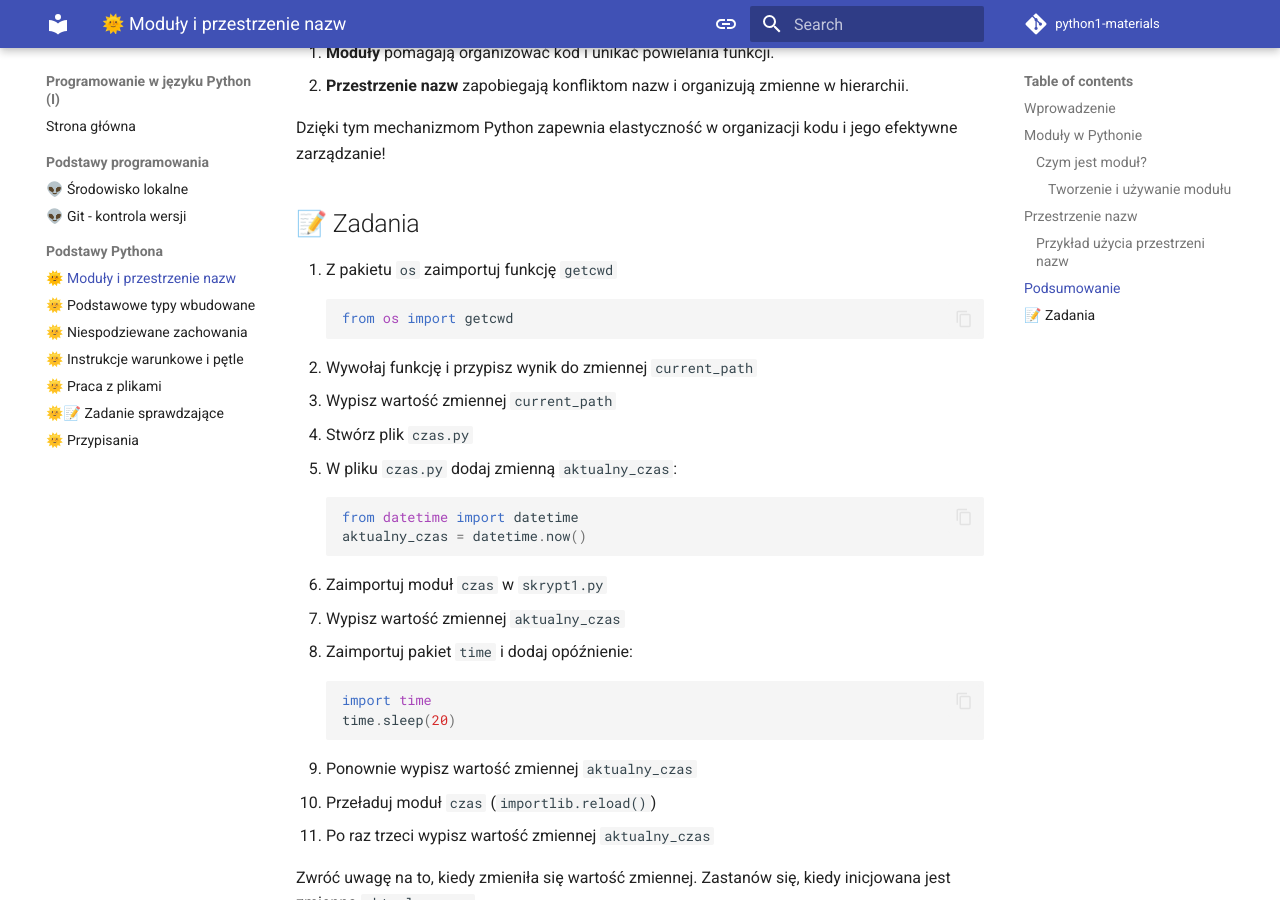
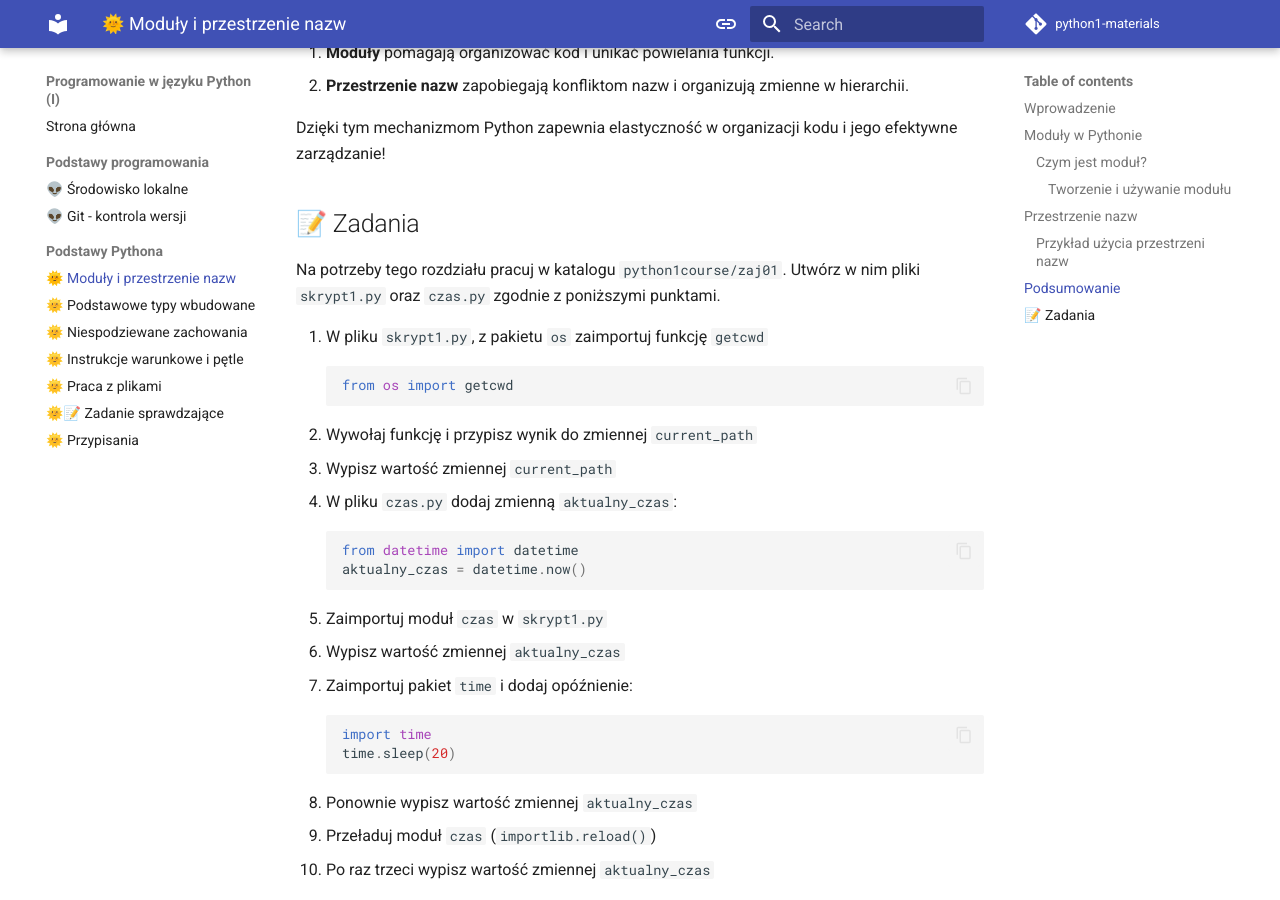
Before and after one commit to eo-agh/python1-materials, an MkDocs documentation site: the page built from docs/zaj01/moduly_przestrzenie.md, in a window 1280 px wide and 900 px high, scrolled down 1631 px. Built offline with MkDocs 1.6.1 and Material for MkDocs 9.7.7, drawn with Linux system fonts in a browser that asks for light colours; comment, search, counter and statistics services are not loaded.

Commit message:
feat: GIN zaj01 p2

````diff
--- a/docs/zaj01/moduly_przestrzenie.md
+++ b/docs/zaj01/moduly_przestrzenie.md
@@ -63,27 +63,28 @@ Dzięki tym mechanizmom Python zapewnia elastyczność w organizacji kodu i jego
 
 ## 📝 Zadania
 
-  1. Z pakietu `os` zaimportuj funkcję `getcwd`
+Na potrzeby tego rozdziału pracuj w katalogu `python1course/zaj01`. Utwórz w nim pliki `skrypt1.py` oraz `czas.py` zgodnie z poniższymi punktami.
+
+  1. W pliku `skrypt1.py`, z pakietu `os` zaimportuj funkcję `getcwd`
      ```python
      from os import getcwd
      ```
   2. Wywołaj funkcję i przypisz wynik do zmiennej `current_path`
   3. Wypisz wartość zmiennej `current_path`
-  4. Stwórz plik `czas.py`
-  5. W pliku `czas.py` dodaj zmienną `aktualny_czas`:
+  4. W pliku `czas.py` dodaj zmienną `aktualny_czas`:
      ```python
      from datetime import datetime
      aktualny_czas = datetime.now()
      ```
-  6. Zaimportuj moduł `czas` w `skrypt1.py`
-  7. Wypisz wartość zmiennej `aktualny_czas`
-  8. Zaimportuj pakiet `time` i dodaj opóźnienie:
+  5. Zaimportuj moduł `czas` w `skrypt1.py`
+  6. Wypisz wartość zmiennej `aktualny_czas`
+  7. Zaimportuj pakiet `time` i dodaj opóźnienie:
      ```python
      import time
      time.sleep(20)
      ```
-  9. Ponownie wypisz wartość zmiennej `aktualny_czas`
-  10. Przeładuj moduł `czas` (`importlib.reload()`)
-  11. Po raz trzeci wypisz wartość zmiennej `aktualny_czas`
+  8. Ponownie wypisz wartość zmiennej `aktualny_czas`
+  9. Przeładuj moduł `czas` (`importlib.reload()`)
+  10. Po raz trzeci wypisz wartość zmiennej `aktualny_czas`
 
 Zwróć uwagę na to, kiedy zmieniła się wartość zmiennej. Zastanów się, kiedy inicjowana jest zmienna `aktualny_czas`.
````
Also changed, not shown: docs/zaj01/instrukcje_petle.md (+2 -0 lines), docs/zaj01/przypisania.md (+2 -0 lines), docs/zaj01/typy_wbudowane.md (+1 -1 lines), docs/zaj01/zadania_sprawdzajace.md (+2 -0 lines).
